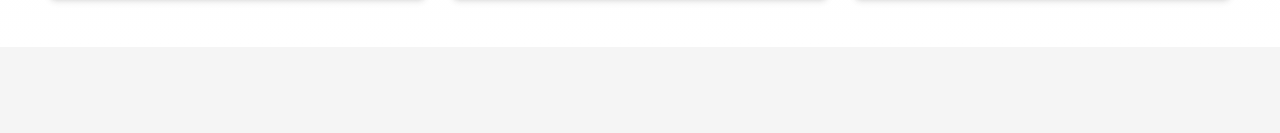
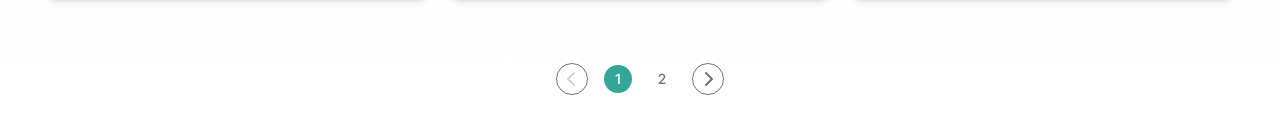
Before and after one commit to kiahtl/dojo-blog, a Next.js app: page /blog in a window 1280 px wide. Shown: the part 1157-1290 px from the top of the page. Before the commit the page ends 1204 px from the top, so only its background shows below. Built offline with nearby package versions, Linux system fonts and the light colour scheme.

Commit message:
Created pagination component based on 6 articles per page Updated data to reflect multiple pages

```diff
--- a/src/app/globals.css
+++ b/src/app/globals.css
@@ -17,3 +17,7 @@ body {
     )
     rgb(var(--background-start-rgb));
 }
+
+.bg-mintGreen {
+  background-color: #33a599;
+}
--- a/src/app/layout.tsx
+++ b/src/app/layout.tsx
@@ -1,6 +1,10 @@
 import type { Metadata } from "next";
 import { Inter } from "next/font/google";
+import { config } from "@fortawesome/fontawesome-svg-core";
+import "@fortawesome/fontawesome-svg-core/styles.css";
 import "./globals.css";
+
+config.autoAddCss = false;
 
 const inter = Inter({ subsets: ["latin"] });
 
--- a/src/components/gallery.tsx
+++ b/src/components/gallery.tsx
@@ -1,6 +1,7 @@
 import { Tile } from "./tile";
 import { useState } from "react";
 import { ToggleButton } from "@/components/toggle-button";
+import { Pagination } from "./pagination";
 
 type GalleryProps = {
   articles: Array<{
@@ -16,6 +17,15 @@ type GalleryProps = {
 
 export function Gallery({ articles, toggleOptions }: GalleryProps) {
   const [selectedOption, setSelectedOption] = useState(toggleOptions[0]);
+  const [currentPage, setCurrentPage] = useState(1);
+  const articlesPerPage = 6;
+  const totalPages = Math.ceil(articles.length / articlesPerPage);
+
+  const displayedArticles = articles.slice(
+    (currentPage - 1) * articlesPerPage,
+    currentPage * articlesPerPage
+  );
+
   return (
     <>
       <ToggleButton
@@ -24,10 +34,15 @@ export function Gallery({ articles, toggleOptions }: GalleryProps) {
         onToggle={setSelectedOption}
       />
       <ul className="mt-16 grid grid-cols-3 gap-6 justify-center">
-        {articles.map((article) => (
+        {displayedArticles.map((article) => (
           <Tile key={article.id} article={article} />
         ))}
       </ul>
+      <Pagination
+        currentPage={currentPage}
+        totalPages={totalPages}
+        onPageChange={(page) => setCurrentPage(page)}
+      />
     </>
   );
 }
--- a/src/components/pagination.tsx
+++ b/src/components/pagination.tsx
@@ -0,0 +1,61 @@
+import { FontAwesomeIcon } from "@fortawesome/react-fontawesome";
+import {
+  faChevronLeft,
+  faChevronRight,
+} from "@fortawesome/free-solid-svg-icons";
+
+type PaginationProps = {
+  currentPage: number;
+  totalPages: number;
+  onPageChange: (newPage: number) => void;
+};
+
+export function Pagination({
+  currentPage,
+  totalPages,
+  onPageChange,
+}: PaginationProps) {
+  return (
+    <div className="py-16 flex items-center justify-center space-x-4">
+      <button
+        onClick={() => onPageChange(currentPage - 1)}
+        disabled={currentPage === 1}
+        className={`w-8 h-8 rounded-full border border-gray-500 flex items-center justify-center ${
+          currentPage === 1
+            ? "cursor-not-allowed text-gray-300"
+            : "text-gray-500 hover:text-gray-700"
+        }`}
+      >
+        <FontAwesomeIcon icon={faChevronLeft} />
+      </button>
+
+      <div className="flex space-x-4">
+        {Array.from({ length: totalPages }).map((_, index) => (
+          <span
+            key={index}
+            className={`cursor-pointer text-sm font-medium w-7 h-7 flex items-center justify-center rounded-full ${
+              currentPage === index + 1
+                ? "bg-mintGreen text-white"
+                : "text-gray-500 hover:text-gray-700 hover:bg-green-200"
+            }`}
+            onClick={() => onPageChange(index + 1)}
+          >
+            {index + 1}
+          </span>
+        ))}
+      </div>
+
+      <button
+        onClick={() => onPageChange(currentPage + 1)}
+        disabled={currentPage === totalPages}
+        className={`w-8 h-8 rounded-full border border-gray-500 flex items-center justify-center ${
+          currentPage === totalPages
+            ? "cursor-not-allowed text-gray-300"
+            : "text-gray-500 hover:text-gray-700"
+        }`}
+      >
+        <FontAwesomeIcon icon={faChevronRight} />
+      </button>
+    </div>
+  );
+}
--- a/src/content/blog-gallery.json
+++ b/src/content/blog-gallery.json
@@ -54,6 +54,46 @@
       "date": "October 6, 2023",
       "title": "Pricing strategies for businesses",
       "readTime": "5 min read"
+    },
+    {
+      "id": "7",
+      "image": "/images/blog-posts/business-pricing.png",
+      "category": "Business Advice",
+      "date": "October 6, 2023",
+      "title": "Pricing strategies for businesses",
+      "readTime": "5 min read"
+    },
+    {
+      "id": "8",
+      "image": "/images/blog-posts/business-pricing.png",
+      "category": "Business Advice",
+      "date": "October 6, 2023",
+      "title": "Pricing strategies for businesses",
+      "readTime": "5 min read"
+    },
+    {
+      "id": "9",
+      "image": "/images/blog-posts/business-pricing.png",
+      "category": "Business Advice",
+      "date": "October 6, 2023",
+      "title": "Pricing strategies for businesses",
+      "readTime": "5 min read"
+    },
+    {
+      "id": "10",
+      "image": "/images/blog-posts/business-pricing.png",
+      "category": "Business Advice",
+      "date": "October 6, 2023",
+      "title": "Pricing strategies for businesses",
+      "readTime": "5 min read"
+    },
+    {
+      "id": "11",
+      "image": "/images/blog-posts/business-pricing.png",
+      "category": "Business Advice",
+      "date": "October 6, 2023",
+      "title": "Pricing strategies for businesses",
+      "readTime": "5 min read"
     }
   ]
 }
```
Also changed, not shown: package.json (+9 -5 lines), 1 other file (tests, documents, lock files or other folders).
